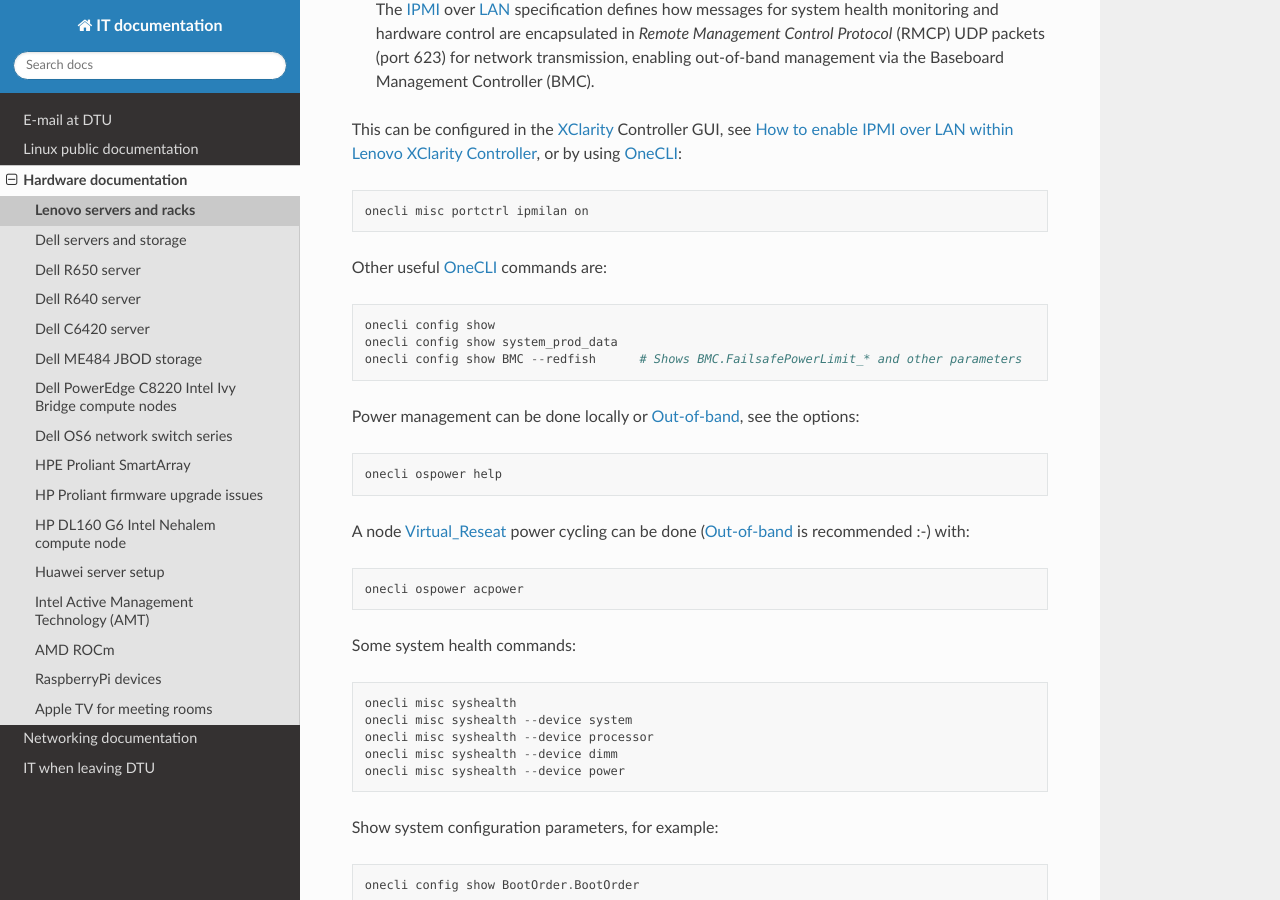
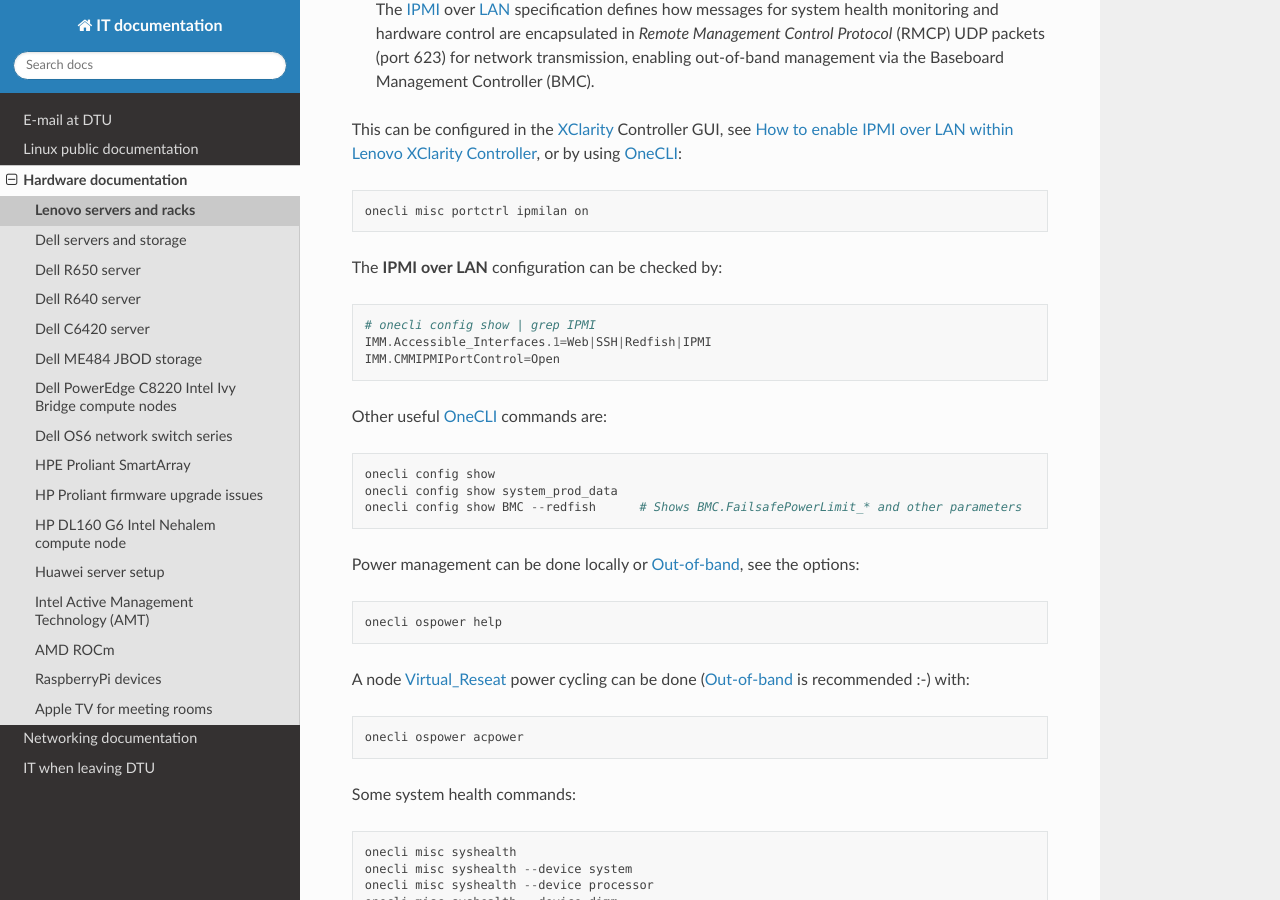
Before and after one commit to OleHolmNielsen/ITwiki, a Sphinx documentation site: the page built from docs/Lenovo_XClarity_BMC.rst, in a window 1280 px wide and 900 px high, scrolled down 2958 px. Built offline with Sphinx 7.4.7 and the Read the Docs theme 3.1.0, drawn with Linux system fonts in a browser that asks for light colours; some of the changed text lies outside the part shown.

Commit message:
IPMI over LAN missing from replicate file

```diff
--- a/docs/Lenovo_XClarity_BMC.rst
+++ b/docs/Lenovo_XClarity_BMC.rst
@@ -127,6 +127,12 @@
 
   onecli misc portctrl ipmilan on
 
+The **IPMI over LAN** configuration can be checked by::
+
+  # onecli config show | grep IPMI
+  IMM.Accessible_Interfaces.1=Web|SSH|Redfish|IPMI
+  IMM.CMMIPMIPortControl=Open
+
 Other useful OneCLI_ commands are::
 
   onecli config show
@@ -189,6 +195,9 @@
 	2 setting(s) fails replicating
 
 If any settings failed replicating, you should look for the reason in the log file.
+
+Unfortunately, the **IPMI over LAN** configuration explained above is **NOT** recorded in the output file,
+so this setting must be done manually.
 
 Optional: The ``noreplicate`` parameters may be printed by the command::
 
```
